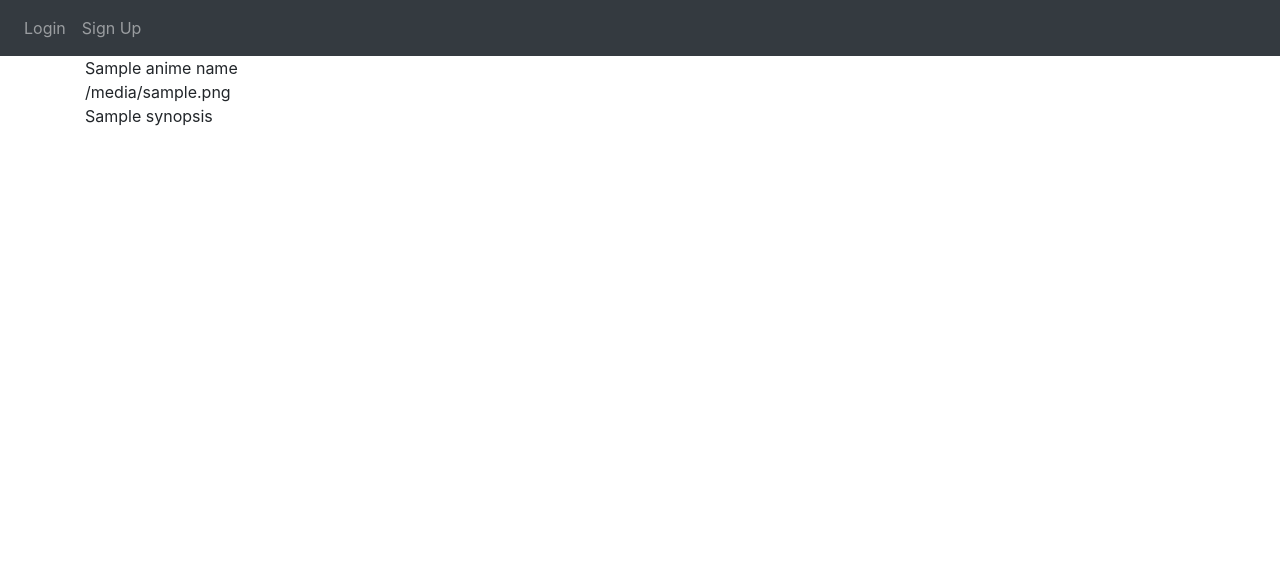
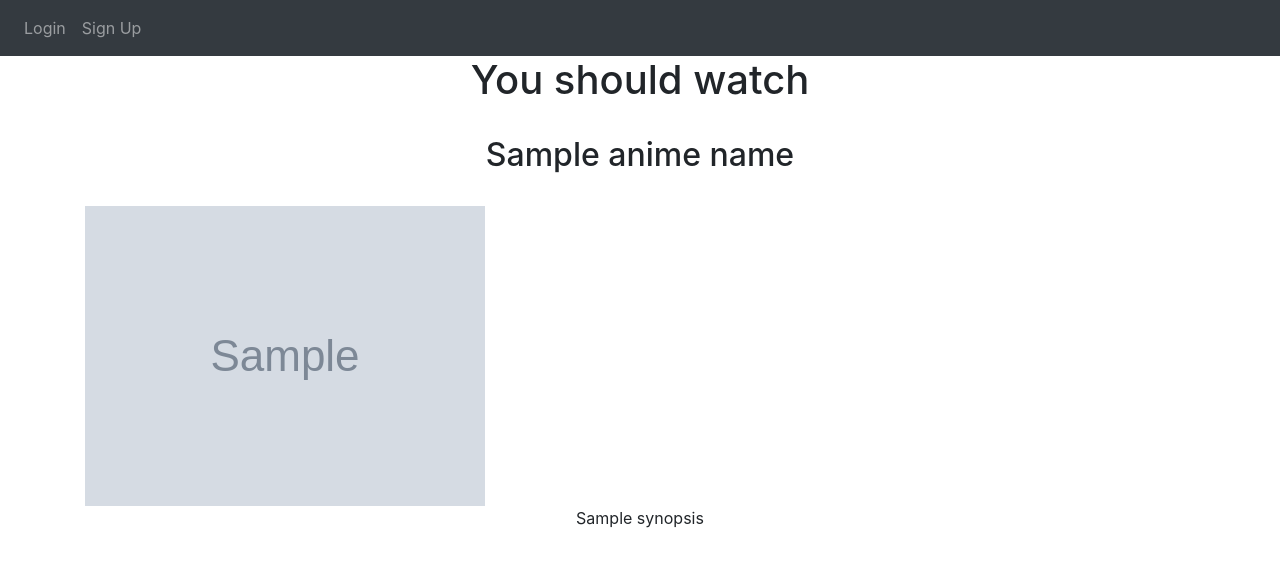
Before and after one commit to jjxliann/animerecc, a Flask app: template website/templates/random.html in a window 1280 px wide. Shown: the top 567 px of the page. Run offline with Flask 3, Linux system fonts and the light colour scheme; the template is opened without the code that fills it: most values are stand-ins (such as "Sample title", 1, 10 or a date in 2020); grey boxes marked "Sample" are stand-in pictures; some libraries are stand-ins or nearby versions.

Commit message:
fix center and fix refresh so it shows a new show

```diff
--- a/website/templates/random.html
+++ b/website/templates/random.html
@@ -1,14 +1,17 @@
 {% extends "base.html" %}{% block title %}Changed{% endblock %}
 
 {% block content%}
-<head></head>
+<head><h1 align="center">You should watch</h1></head>
+<br>
 
 
 <body>
-{{animeName}}
+    <div>
+<h2 style="text-align:center">{{animeName}}</h2>
 <br>
-{{image}}
+<img src="{{image}}" style="text-align:center">
 <br>
-<p>{{synopsis}}</p>
+<p style="text-align:center">{{synopsis}}</p>
+    </div>
 </body>
 {% endblock %}
```
